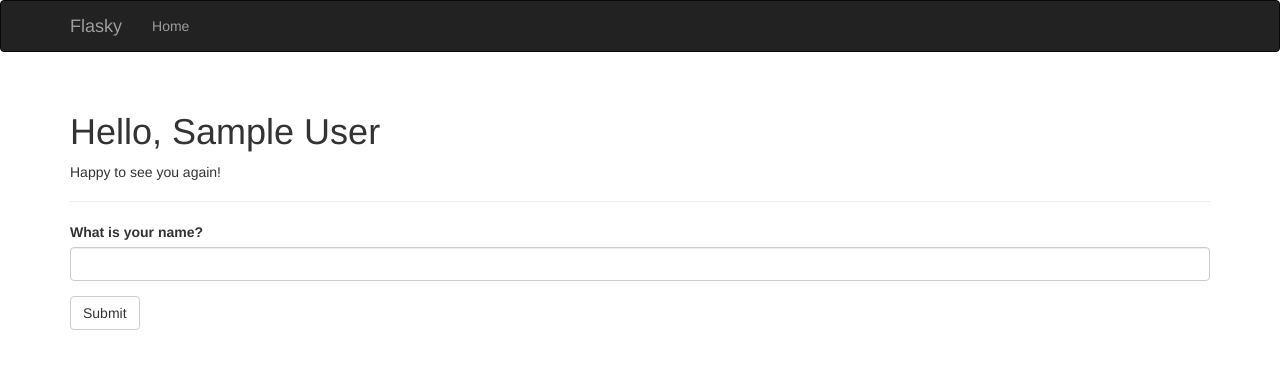
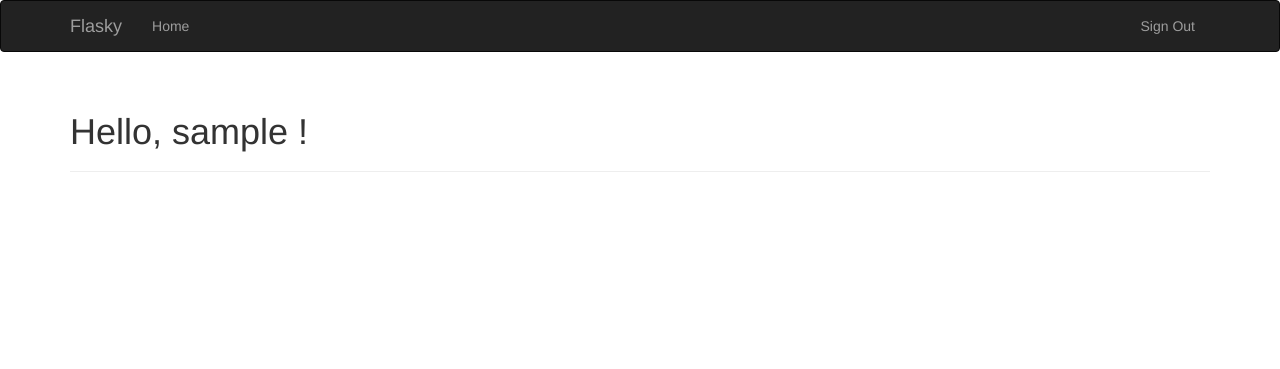
Before and after one commit to laggardkernel/tutorial-py-flasky, a Flask app: page / in a window 1280 px wide. Shown: the top 369 px of the page. Run offline with Flask 2, Linux system fonts and the light colour scheme; the visitor is signed in with stand-in values (Sample User, id 1); data comes from the database, SQL or seed files in the repository; some libraries are stand-ins or nearby versions.

Commit message:
login and logout with Flask-Login (08c)

```diff
--- a/app/__init__.py
+++ b/app/__init__.py
@@ -5,6 +5,7 @@ from flask_bootstrap import Bootstrap
 from flask_mail import Mail
 from flask_moment import Moment
 from flask_sqlalchemy import SQLAlchemy
+from flask_login import LoginManager
 from config import config
 
 # without parameter, not initialized
@@ -12,6 +13,9 @@ bootstrap = Bootstrap()
 mail = Mail()
 moment = Moment()
 db = SQLAlchemy()
+login_manager = LoginManager()
+login_manager.session_protection = 'strong'
+login_manager.login_view = 'auth.login'  # route for login
 
 
 def create_app(config_name):
@@ -24,6 +28,7 @@ def create_app(config_name):
     mail.init_app(app)
     moment.init_app(app)
     db.init_app(app)
+    login_manager.init_app(app)
 
     # additional routes and custom error pages.
     # The problem here is app has not be created until this func(create_app) is
--- a/app/main/views.py
+++ b/app/main/views.py
@@ -1,30 +1,10 @@
 # -*- coding: utf-8 -*-
 
-from datetime import datetime
-from flask import render_template, session, redirect, url_for,current_app
+from flask import render_template
 
 from . import main  # the bluepring
-from .forms import NameForm
-from .. import db  # app/__init__.py
-from ..models import User
-from ..email import send_mail
 
-@main.route('/', methods=['GET', 'POST'])
+
+@main.route('/')
 def index():
-    form = NameForm()
-    if form.validate_on_submit():
-        user = User.query.filter_by(username=form.name.data).first()
-        if user is None:
-            user = User(username=form.name.data)
-            db.session.add(user)
-            session['known'] = False
-            if current_app.config['FLASKY_ADMIN']:
-                send_mail(current_app.config['FLASKY_ADMIN'], 'New User',
-                    'mail/new_user', user=user)
-        else:
-            session['known'] = True
-        session['name'] = form.name.data
-        form.name.data = ''
-        return redirect(url_for('.index'))  # == 'main.index'
-    return render_template('index.html', form=form, name=session.get('name'),
-        known=session.get('known', False), current_time=datetime.utcnow())
+    return render_template('index.html')
--- a/app/models.py
+++ b/app/models.py
@@ -1,8 +1,9 @@
 # -*- coding: utf-8 -*-
 
 from werkzeug.security import generate_password_hash, check_password_hash
+from flask_login import UserMixin
 
-from . import db  # app/__init__.py
+from . import db, login_manager  # app/__init__.py
 
 
 # ORM models
@@ -17,12 +18,15 @@ class Role(db.Model):
         return '<Role %r>' % self.name
 
 
-class User(db.Model):
+class User(UserMixin, db.Model):
+    """inherit UserMixin class for login detection method"""
     __tablename__ = 'users'
     id = db.Column(db.Integer, primary_key=True)
+    # email as login username
+    email = db.Column(db.String(64), unique=True, index=True)
     username = db.Column(db.String(64), unique=True, index=True)
+    password_hash = db.Column(db.String(128))
     role_id = db.Column(db.Integer, db.ForeignKey('roles.id'))
-    password_hash = db.Column(db.String(128))
 
     @property
     def password(self):
@@ -38,3 +42,9 @@ class User(db.Model):
 
     def __repr__(self):
         return '<User %r>' % self.username
+
+
+@login_manager.user_loader
+def load_user(user_id):
+    """load user into current_user?"""
+    return User.query.get(int(user_id))
--- a/app/templates/auth/login.html
+++ b/app/templates/auth/login.html
@@ -1,9 +1,13 @@
 {% extends 'base.html' %}
+{% import 'bootstrap/wtf.html' as wtf %}
 
 {% block title %}Flasky - Login{% endblock %}
 
 {% block page_content %}
   <div class="page-header">
     <h1>Login</h1>
+    <div class="col-md-4">
+      {{ wtf.quick_form(form) }}
+    </div>
   </div>
 {% endblock %}
--- a/app/templates/base.html
+++ b/app/templates/base.html
@@ -34,6 +34,14 @@
         <ul class="nav navbar-nav">
           <li><a href="/">Home</a></li>
         </ul>
+        <ul class="nav navbar-nav navbar-right">
+          {# current_user from Flask-Login. global for views and templates #}
+          {% if current_user.is_authenticated %}
+            <li><a href="{{ url_for('auth.logout') }}">Sign Out</a></li>
+          {% else %}
+            <li><a href="{{ url_for('auth.login') }}">Sign In</a></li>
+          {% endif %}
+        </ul>
       </div>
     </div>
   </div>
--- a/app/templates/index.html
+++ b/app/templates/index.html
@@ -1,16 +1,16 @@
 {% extends 'base.html' %}
-{% import 'bootstrap/wtf.html' as wtf %}
 
 {% block title %}Flasky{% endblock %}
 
 {% block page_content %}
   <div class="page-header">
-    <h1>Hello, {% if name %}{{ name }}{% else %}Stranger{% endif %}</h1>
-    {% if not known %}
-      <p>Pleased to meet you!</p>
-    {% else %}
-      <p>Happy to see you again!</p>
-    {% endif %}
+    <h1>
+      Hello,
+      {% if current_user.is_authenticated %}
+        {{ current_user.username }}
+      {% else %}
+        Stranger
+      {% endif %}!
+    </h1>
   </div>
-  {{ wtf.quick_form(form) }}
 {% endblock %}
--- a/requirements.txt
+++ b/requirements.txt
@@ -4,6 +4,7 @@ click==6.7
 dominate==2.3.1
 Flask==0.12.2
 Flask-Bootstrap==3.3.7.1
+Flask-Login==0.4.0
 Flask-Mail==0.9.1
 Flask-Migrate==2.1.1
 Flask-Moment==0.5.2
```
Also changed, not shown: app/auth/forms.py (added, +15 -0 lines), app/auth/views.py (+21 -3 lines), migrations/versions/a2b38779912f_flask_login_methods_for_user_model.py (added, +30 -0 lines).
